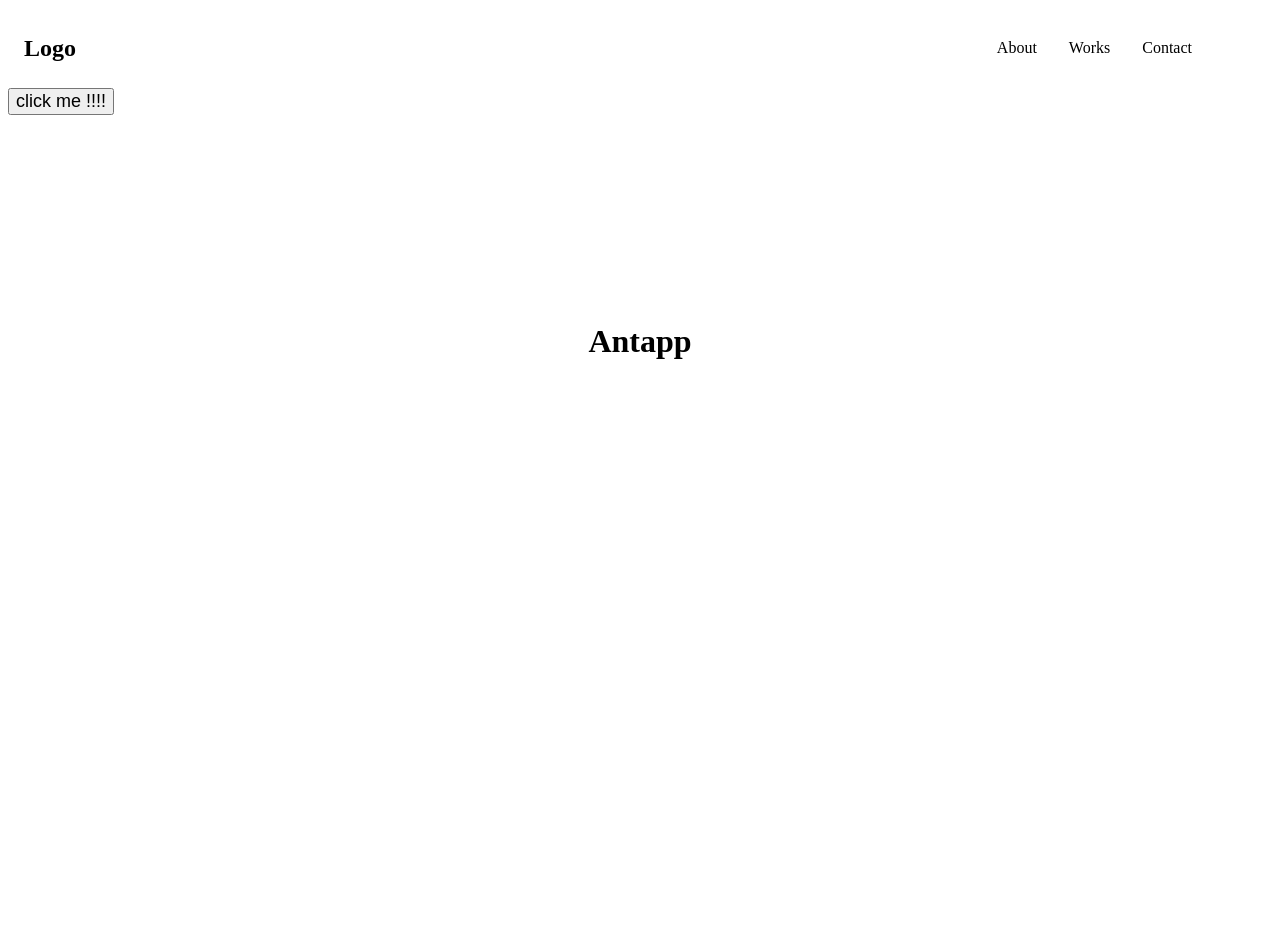
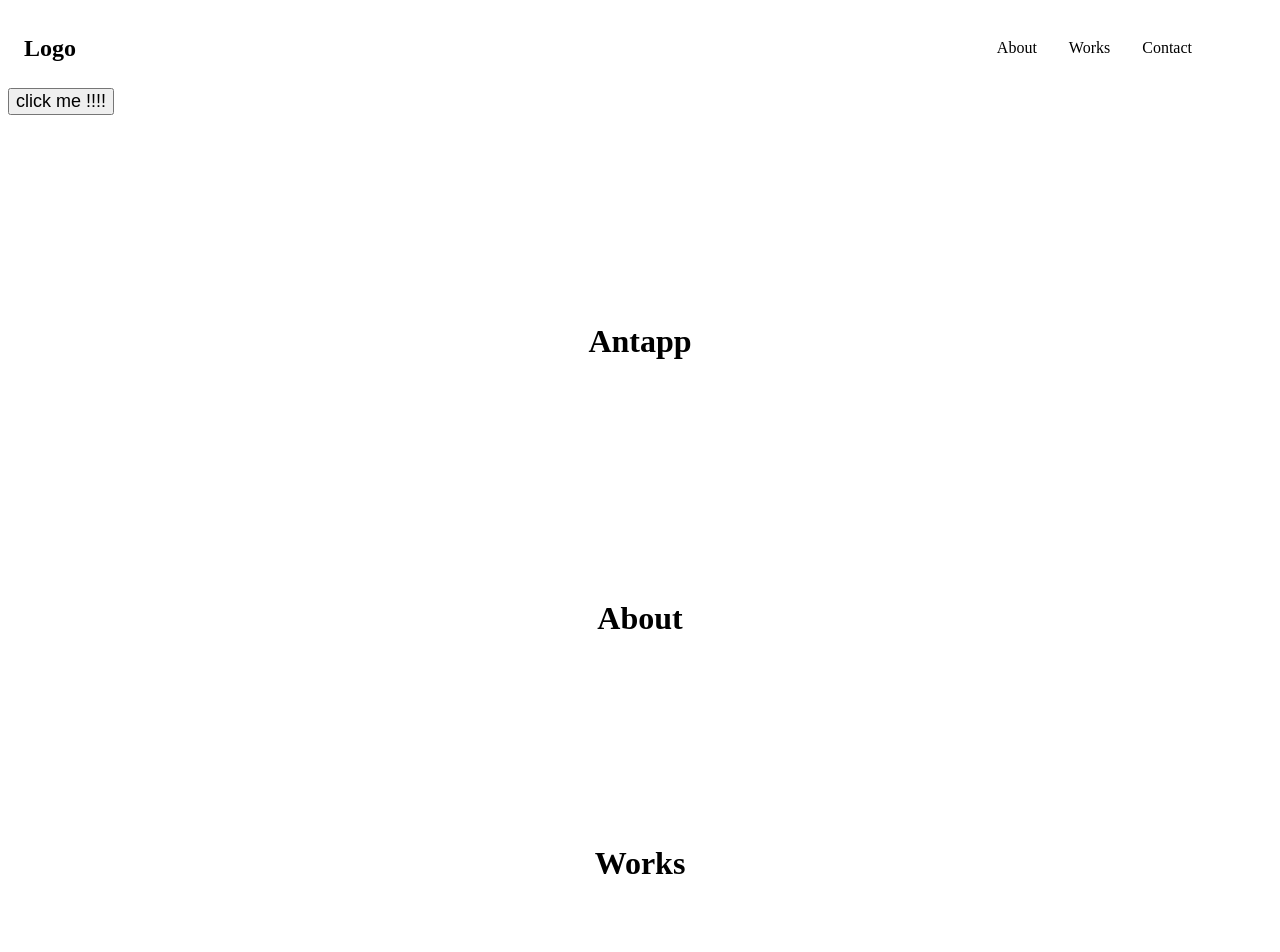
Before and after one commit to kutsu-4ta/antapp_site, a React (Create React App) app in the folder antapp/: page / in a window 1280 px wide. Shown: the top 952 px of the page. Built offline with nearby package versions, Linux system fonts and the light colour scheme.

Commit message:
スクロールフェーダー 完成

```diff
--- a/antapp/src/components/Utility/UseOffsetTop.tsx
+++ b/antapp/src/components/Utility/UseOffsetTop.tsx
@@ -1,6 +1,6 @@
 import React, { useEffect, useState, useCallback } from 'react';
 
-export function useOffsetTop(ref?: React.RefObject<HTMLElement>) {
+export default function useOffsetTop(ref?: React.RefObject<HTMLElement>) {
     const [viewportTop, setViewportTop] = useState < number | undefined > (undefined);
     const [pageOffsetTop, setPageOffsetTop] = useState<number | undefined>(
         undefined
@@ -11,6 +11,7 @@ export function useOffsetTop(ref?: React.RefObject<HTMLElement>) {
         const clientRect = ref.current.getBoundingClientRect();
         setViewportTop(clientRect.top);
         const newPageOffsetTop = clientRect.top + window.pageYOffset;
+        console.log(window);
         if (newPageOffsetTop !== pageOffsetTop) setPageOffsetTop(newPageOffsetTop);
     }, [ref]);
 
--- a/antapp/src/components/Utility/UseScroll.tsx
+++ b/antapp/src/components/Utility/UseScroll.tsx
@@ -1,4 +1,3 @@
-import React from 'react';
 import { useEffect, useState } from "react";
 
 /**
--- /dev/null
+++ b/antapp/src/components/heading/MainTitle.tsx
@@ -0,0 +1,19 @@
+import React, {ReactNode} from 'react';
+import './style.css'
+
+interface Props {
+    children: ReactNode;
+}
+
+type StyleHeading = (props: Props) => JSX.Element;
+const styledHeading:StyleHeading = (props: Props) => {
+    return(
+        <>
+            <h1 className={'title-main'}>
+                {props.children}
+            </h1>
+        </>
+    );
+}
+
+export default styledHeading;
--- /dev/null
+++ b/antapp/src/components/heading/style.css
@@ -0,0 +1,4 @@
+.title-main {
+    text-align: center;
+    margin-top: 13rem;
+}
--- a/antapp/src/components/pages/Home.tsx
+++ b/antapp/src/components/pages/Home.tsx
@@ -1,12 +1,19 @@
-import React from "react";
-import Styled from "styled-components";
+import React from 'react';
+import MainTitle from '../heading/MainTitle';
 import StyledCircle from '../backgrounAnimation/Circle';
-import ScrollFader from "../scrollEvent/Fader";
-// const StyledTopTitle = Styled.div`
-//     padding-top: 10rem;
-// `;
+import ScrollFader from '../scrollEvent/Fader';
+import UseScroll from "../Utility/UseScroll";
+// import useOffsetTop from "../Utility/UseOffsetTop";
+// import {getActiveElement} from "@testing-library/user-event/dist/utils";
 
 const Home = () => {
+
+    // フェードのしきい値
+    const scrollPosition: number = UseScroll();
+    const threshold: number  = scrollPosition % window.innerHeight > window.innerHeight / 3 ? scrollPosition % window.innerHeight : window.innerHeight / 3;
+
+    console.log(Element.name);
+
     return (
         <>
             <>
@@ -18,19 +25,21 @@ const Home = () => {
             </>
 
             <div style={{height: '1000px'}}>
-                <div style={{marginTop: '15rem'}}>
-                    <ScrollFader threshold={300}>
-                        <h1>About</h1>
+                <div style={{marginTop: '15rem'}} id={'about'}>
+                    <ScrollFader>
+                        <MainTitle>About</MainTitle>
                     </ScrollFader>
                 </div>
-                <div style={{marginTop: '10rem'}}>
-                    <ScrollFader threshold={400}>
-                        <div>Works</div>
+
+                <div style={{marginTop: '10rem'}} id={'works'}>
+                    <ScrollFader>
+                        <MainTitle>Works</MainTitle>
                     </ScrollFader>
                 </div>
-                <div style={{marginTop: '10rem'}}>
-                    <ScrollFader threshold={600}>
-                        <div>Contact</div>
+
+                <div style={{marginTop: '10rem'}} id={'contact'}>
+                    <ScrollFader>
+                        <MainTitle>Contact</MainTitle>
                     </ScrollFader>
                 </div>
             </div>
--- a/antapp/src/components/scrollEvent/Fader.tsx
+++ b/antapp/src/components/scrollEvent/Fader.tsx
@@ -2,37 +2,78 @@
  * [機能説明]
  * フェードイン、フェードアウトするコンポーネント
  */
+import React, {ReactNode, useEffect, useState, RefObject } from 'react';
+import {CSSTransition} from 'react-transition-group';
+import './style.css';
 
-import React, {ReactNode} from "react";
-import UseScroll from '../Utility/UseScroll';
+
+type UseObserver = (ref?: RefObject<HTMLDivElement>, options?: IntersectionObserverInit ) => boolean;
+const useObserver: UseObserver = (ref?: RefObject<HTMLDivElement>, options?: IntersectionObserverInit) => {
+    const [intersect, setIntersect] = useState<boolean>(false);
+
+    useEffect(() => {
+        function callback(entries: IntersectionObserverEntry[]) {
+            entries.forEach(entry => {
+                setIntersect(entry.isIntersecting);
+            });
+        }
+
+    const options = {
+        root: null,
+        threshold: [0.7, 0.7],
+    }
+
+        const observer = new IntersectionObserver(callback, options);
+
+        if ((ref?.current === null) || (ref?.current === undefined)) {
+            return;
+        }
+
+        const myRef = typeof ref?.current !== undefined ? ref : undefined;
+        const myRefCurrent = myRef !== undefined ? myRef.current : undefined;
+
+        if (( myRefCurrent !== undefined ) && ( myRefCurrent !== null )) {
+            observer.observe(myRefCurrent);
+        }
+
+        return () => {
+            if (ref?.current !== null) {
+                if (( myRefCurrent !== undefined ) && ( myRefCurrent !== null )) {
+                    observer.unobserve(myRefCurrent);
+                }
+            }
+        };
+    });
+    return intersect;
+}
 
 interface Props {
     children: ReactNode;
-    threshold?: number | undefined;
 }
 
+type UseScrollFader = (props: Props) => JSX.Element;
+const useScrollFader: UseScrollFader = (props: Props, ref?: React.LegacyRef<HTMLDivElement> | undefined)  => {
 
-type ScrollFader = (props: Props) => JSX.Element;
-const scrollFader: ScrollFader = (props: Props)  => {
-    // スクロール位置取得
-    const scrollPosition: number = UseScroll();
-    console.log(scrollPosition);
-
-    // TODO:スクロールの画面のyの閾値表示を定義
-    let threshold: number | undefined = props.threshold;
-
-    if (threshold === undefined) {
-        threshold = 300;
-    }
-
-    console.log(window.innerHeight);
-    console.log(props.threshold)
+    const myRef = React.useRef<HTMLDivElement >(null)
+    // myRefを監視
+    const intersect = useObserver(myRef);
 
     return (
         <>
-            {scrollPosition > threshold ? <div>{props.children}</div>: ''}
+            <div ref={myRef}></div>
+            <CSSTransition
+                in={intersect}
+                timeout={{
+                    enter: 50,
+                    exit: 50
+                }}
+                mountOnEnter
+                classNames='fader'
+            >
+                {props.children}
+            </CSSTransition>
         </>
     )
 }
 
-export default scrollFader;
+export default useScrollFader;
--- a/antapp/src/components/scrollEvent/style.css
+++ b/antapp/src/components/scrollEvent/style.css
@@ -0,0 +1,17 @@
+.fader-enter-active {
+    opacity: 0;
+}
+
+.fader-enter-done {
+    transition: all 1s ease;
+    opacity: 1;
+}
+
+.fader-exit-active {
+    opacity: 1;
+}
+
+.fader-exit-done {
+    transition: all 500ms ease;
+    opacity: 0;
+}
```
